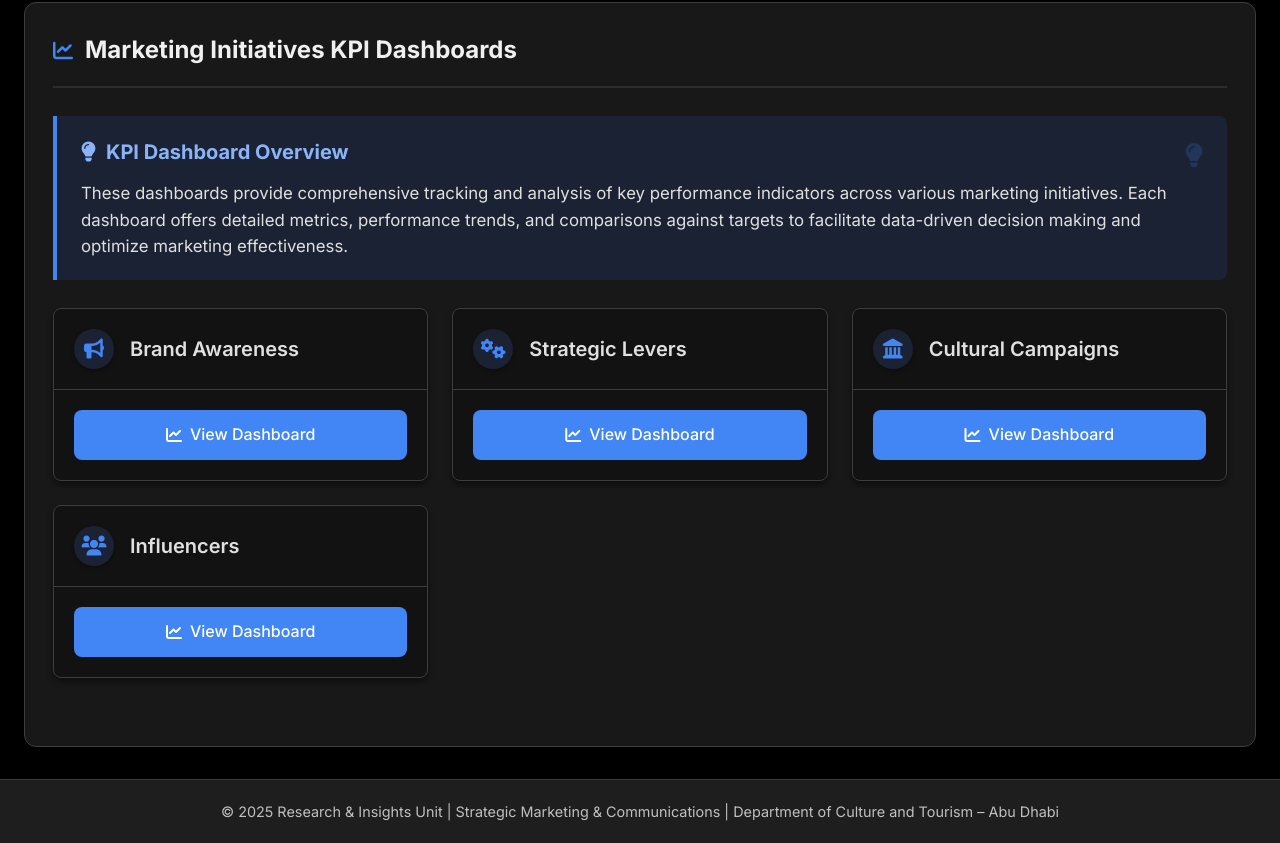
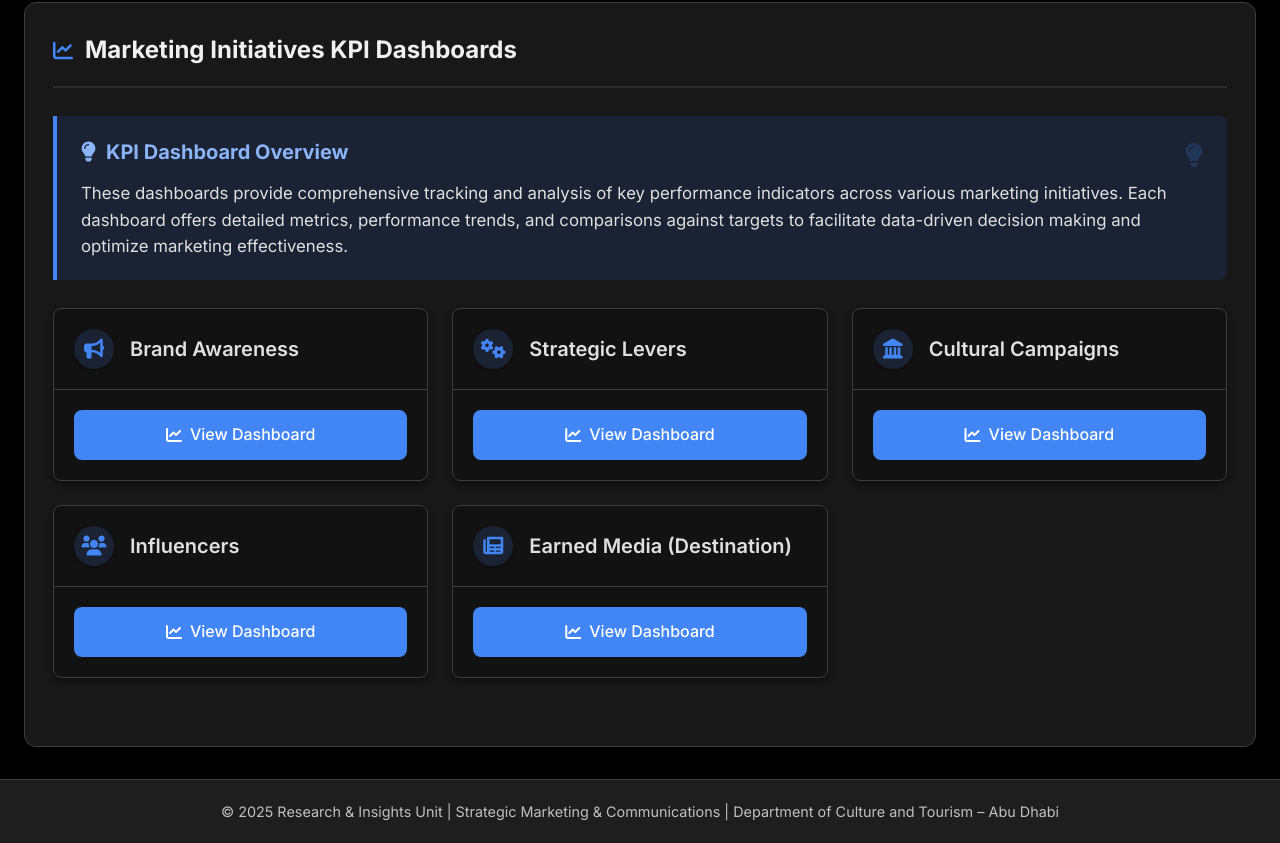
Before and after one commit to studiorns/KPI-Tracker-Repository, a plain HTML site: page index.html in a window 1280 px wide. Shown: the part 438-1281 px from the top of the page. Drawn offline with Linux system fonts and the light colour scheme.

Commit message:
Add files via upload

```diff
--- a/index.html
+++ b/index.html
@@ -544,6 +544,21 @@
                         </a>
                     </div>
                 </div>
+
+                <!-- Earned Media (Destination) -->
+                <div class="kpi-card">
+                    <div class="kpi-header">
+                        <div class="icon-container">
+                            <i class="fas fa-newspaper"></i>
+                        </div>
+                        <div class="kpi-name">Earned Media (Destination)</div>
+                    </div>
+                    <div class="kpi-links">
+                        <a href="https://studiorns.github.io/KPI-Tracker-Earned-Media-Destination/" class="link-button dashboard-link">
+                            <i class="fas fa-chart-line"></i> View Dashboard
+                        </a>
+                    </div>
+                </div>
             </div>
         </div>
         </div>
```
